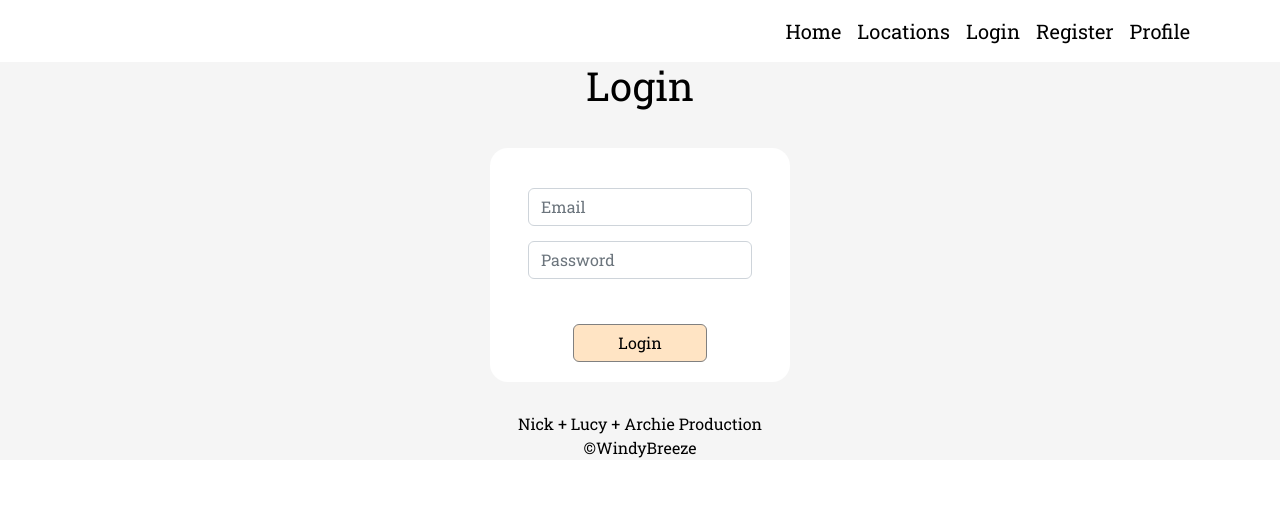
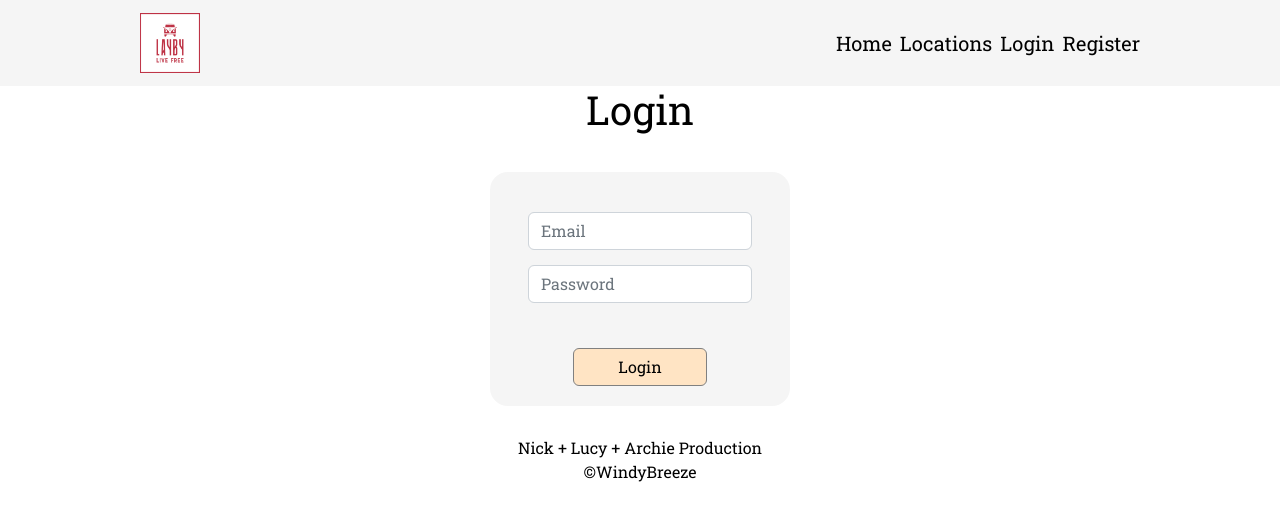
Before and after one commit to nickquirk/layby, a React (Create React App) app in the folder client/: page /login in a window 1280 px wide. Shown: the top 520 px of the page. Built offline with nearby package versions, Linux system fonts and the light colour scheme.

Commit message:
auth/style/logo

```diff
--- /dev/null
+++ b/client/src/components/common/Auth.js
@@ -0,0 +1,40 @@
+import { Buffer } from 'buffer'
+
+const tokenName = 'vanToken'
+
+export const setToken = (token) => {
+  localStorage.setItem(tokenName, token)
+}
+
+export const getToken = () => {
+  return localStorage.getItem(tokenName)
+}
+
+
+export const getPayload = () => {
+  const token = getToken()
+  if (!token) return false
+  const splitToken = token.split('.')
+  if (splitToken.length !== 3) return false
+  return JSON.parse(Buffer.from(splitToken[1], 'base64'))
+}
+
+export const isAuthenticated = () => {
+  const payload = getPayload()
+  if (!payload) return false
+  const { exp } = payload
+  const now = Math.round(Date.now() / 1000)
+  return exp > now
+}
+
+export const handleLogout = (navigate) => {
+  console.log(tokenName)
+  localStorage.removeItem(tokenName)
+  navigate('/login')
+}
+
+export const isOwner = (token1) => {
+  const payload = getPayload()
+  if (!payload) return false
+  return token1 === payload.sub
+}
--- a/client/src/components/common/NavBar.js
+++ b/client/src/components/common/NavBar.js
@@ -1,13 +1,26 @@
 import { Link } from 'react-router-dom'
+import { useNavigate } from 'react-router-dom'
+
 import Navbar from 'react-bootstrap/Navbar'
 import Nav from 'react-bootstrap/Nav'
 import Container from 'react-bootstrap/Container'
 
+import { isAuthenticated, handleLogout } from './Auth'
+import Logo from '../images/van-logo.png'
+
 const NavBar = () => {
+  const navigate = useNavigate()
   return (
+    <div className='navbar-container'>
       <Navbar expand="sm" className="navbar sticky-top">
         <Container>
-        <Navbar.Brand as={Link} to="/" className="intro-navbar"></Navbar.Brand>
+          <Navbar.Brand as={Link} to='/' className='intro-navbar'><img
+            src={Logo}
+            width="60"
+            height="60"
+            className="d-inline-block align-center img-nav"
+            alt="Logo"
+          /></Navbar.Brand>
           <Navbar.Toggle aria-controls="basic-navbar-nav" />
           <Navbar.Collapse className="justify-content-end" if="basic-navbar-nav">
             <Nav>
@@ -17,19 +30,28 @@ const NavBar = () => {
               <Nav.Link as={Link} to="/locations">
                 Locations
               </Nav.Link>
+              {isAuthenticated() ?
+                <>
+                  <Nav.Link as={Link} to="/profile">
+                    Profile
+                  </Nav.Link>
+                  <span className='nav-link' onClick={() => handleLogout(navigate)}>Logout</span>
+                </>
+                :
+                <>
                   <Nav.Link as={Link} to="/login">
                     Login
                   </Nav.Link>
                   <Nav.Link as={Link} to="/register">
                     Register
                   </Nav.Link>
-            <Nav.Link as={Link} to="/profile">
-              Profile
-            </Nav.Link>
+                </>
+              }
             </Nav>
           </Navbar.Collapse>
         </Container>
       </Navbar>
+    </div>
   )
 }
 
--- a/client/src/components/common/ReviewField.js
+++ b/client/src/components/common/ReviewField.js
@@ -4,9 +4,8 @@ import { useNavigate } from 'react-router-dom'
 import axios from 'axios'
 
 
-import Button from 'react-bootstrap/Button'
-import Form from 'react-bootstrap/Form'
 import Col from 'react-bootstrap/Col'
+import { isAuthenticated } from './Auth'
 
 
 const ReviewField = () => {
@@ -39,6 +38,7 @@ const ReviewField = () => {
 
   return (
     <Col md="6">
+      {isAuthenticated() ?
         <form onSubmit={handleSubmit}>
           <p>Leave Review:</p>
           <input
@@ -52,6 +52,12 @@ const ReviewField = () => {
           />
           <button className='btn btn-primary'>Submit</button>
         </form>
+        :
+        <></>
+      }
+      <div className='current-reviews'>
+        Reviews
+      </div>
     </Col>
   )
 }
--- a/client/src/components/pages/LoginPage.js
+++ b/client/src/components/pages/LoginPage.js
@@ -2,6 +2,7 @@ import { useState } from 'react'
 import { Link, useNavigate } from 'react-router-dom'
 import axios from 'axios'
 
+import { setToken } from '../common/Auth'
 //TODO
 // Error handling
 // Display errors
@@ -13,7 +14,7 @@ const LoginPage = () => {
 
   // ! State
   // Track state of following variables
-  const [ formFields, setFormFields ] = useState({
+  const [formFields, setFormFields] = useState({
     email: '',
     password: '',
   })
@@ -23,7 +24,9 @@ const LoginPage = () => {
   const handleSubmit = async (e) => {
     e.preventDefault()
     try {
-      await axios.post('/api/login', formFields)
+      const { data } = await axios.post('/api/login', formFields)
+      console.log(data.token)
+      setToken(data.token)
       // navigate to home after successful login
       navigate('/')
     } catch (err) {
--- a/client/src/styles/main.scss
+++ b/client/src/styles/main.scss
@@ -1,5 +1,6 @@
 @import url('https://fonts.googleapis.com/css2?family=Roboto+Slab:wght@100;300;400&display=swap');
-$primary: #158bc6;
+$primary: white;
+$secondary: #be3144;
 
 
 * {
@@ -11,12 +12,12 @@ $primary: #158bc6;
 }
 
 .sitewrapper {
-  // min-height: 100vh;
-  background-color: whitesmoke;
+  background-color: white;
 }
 
+
 .navbar {
-  background-color: white;
+  background-color: whitesmoke;
 
   .nav-link {
     color: rgb(0, 0, 0);
@@ -37,7 +38,7 @@ $primary: #158bc6;
 }
 
 .btn {
-  background-color: white;
+  background-color: whitesmoke;
   border: 1px grey solid;
   color: black;
 }
@@ -95,7 +96,7 @@ $primary: #158bc6;
   display: flex;
   flex-direction: column;
   align-items: center;
-  background-color: whitesmoke;
+  background-color: white;
 }
 
 .form-container {
@@ -106,7 +107,7 @@ $primary: #158bc6;
   width: 300px;
   padding: 40px 10px 20px 10px;
   border-radius: 18px;
-  background-color: white;
+  background-color: whitesmoke;
 
   form {
     width: 80%;
@@ -172,7 +173,7 @@ $primary: #158bc6;
 }
 
 p {
-  margin-top: 20px;
+  margin-top: 18px;
 }
 
 
@@ -219,7 +220,7 @@ p {
     }
 
     .single-page-code {
-      margin-bottom: 8px;
+      margin-bottom: 0px 0px 8px 0px;
       display: flex;
       align-items: flex-end;
     }
@@ -260,7 +261,7 @@ img {
   flex-direction: column;
   block-size: fit-content;
   max-width: 100%;
-  background-color: white;
+  background-color: whitesmoke;
   padding: 12px;
   padding-left: 40px; // needs more padding above mobile screen size / change orientation to row
 
@@ -297,32 +298,73 @@ textarea {
 
 
 .footer {
-  background-color: whitesmoke;
+  background-color: white;
+  // position: absolute;
+  // bottom: 0;
+  // width: 100%;
+  // height: 2.5rem;
 }
 
 @media (min-width: 768px) {
   .header-image {
     max-height: 500px;
+  }
 
+  .widget-container {
+    display: flex;
+    flex-direction: row;
+    justify-content: space-evenly;
+    align-items: center;
+    block-size: fit-content;
+    max-width: 100%;
+    background-color: whitesmoke;
+    padding: 12px;
+    // padding-left: 40px; // needs more padding above mobile screen size / change orientation to row
+    border-radius: 20px;
+    border: 1px solid grey;
+    padding-left: 200px;
+    padding-right: 200px;
+
+    .ifg {
+      display: flex;
+      margin-bottom: 15px;
+
+      svg {
+        width: 1.5em;
+        height: 1.5em;
+      }
+    }
   }
 }
 
 /* Desktop up - once gets above phone screen size of 992 then apply this */
 @media (min-width: 992px) {
+
+  .container {
+    max-width: 800px;
+    padding: 0px !important;
+
+    .nav-link {
+      padding-right: 0px !important;
+    }
+  }
+
   .location-card {
     height: 350px;
   }
 
   .header-image {
     max-height: 500px;
-
   }
 
-  // .card-image {
-  //   height: 200px;
-  // }
 }
 
-// @media (min-width: 1200px){}
+@media (min-width: 1200px) {
+
+  .container {
+    max-width: 1000px;
+    padding: 0px !important;
+  }
+}
 
 // @media (min-width: 1400px){}
```
Also changed, not shown: client/src/components/images/van-logo.png (added). Lines whose indentation alone changed are shown as unchanged.
